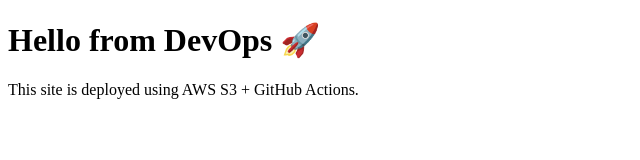
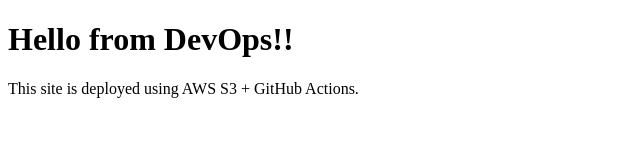
Before and after one commit to Tejaswini2704/DevOps-static-site, a plain HTML site: page index.html in a window 1280 px wide. Shown: the whole page, without its empty margins (0-640 px from the left). Drawn offline with Linux system fonts and the light colour scheme.

Commit message:
my website

```diff
--- a/index.html
+++ b/index.html
@@ -4,7 +4,7 @@
   <title>My DevOps Website</title>
 </head>
 <body>
-  <h1>Hello from DevOps 🚀</h1>
+  <h1>Hello from DevOps!!</h1>
   <p>This site is deployed using AWS S3 + GitHub Actions.</p>
 </body>
 </html>
```
